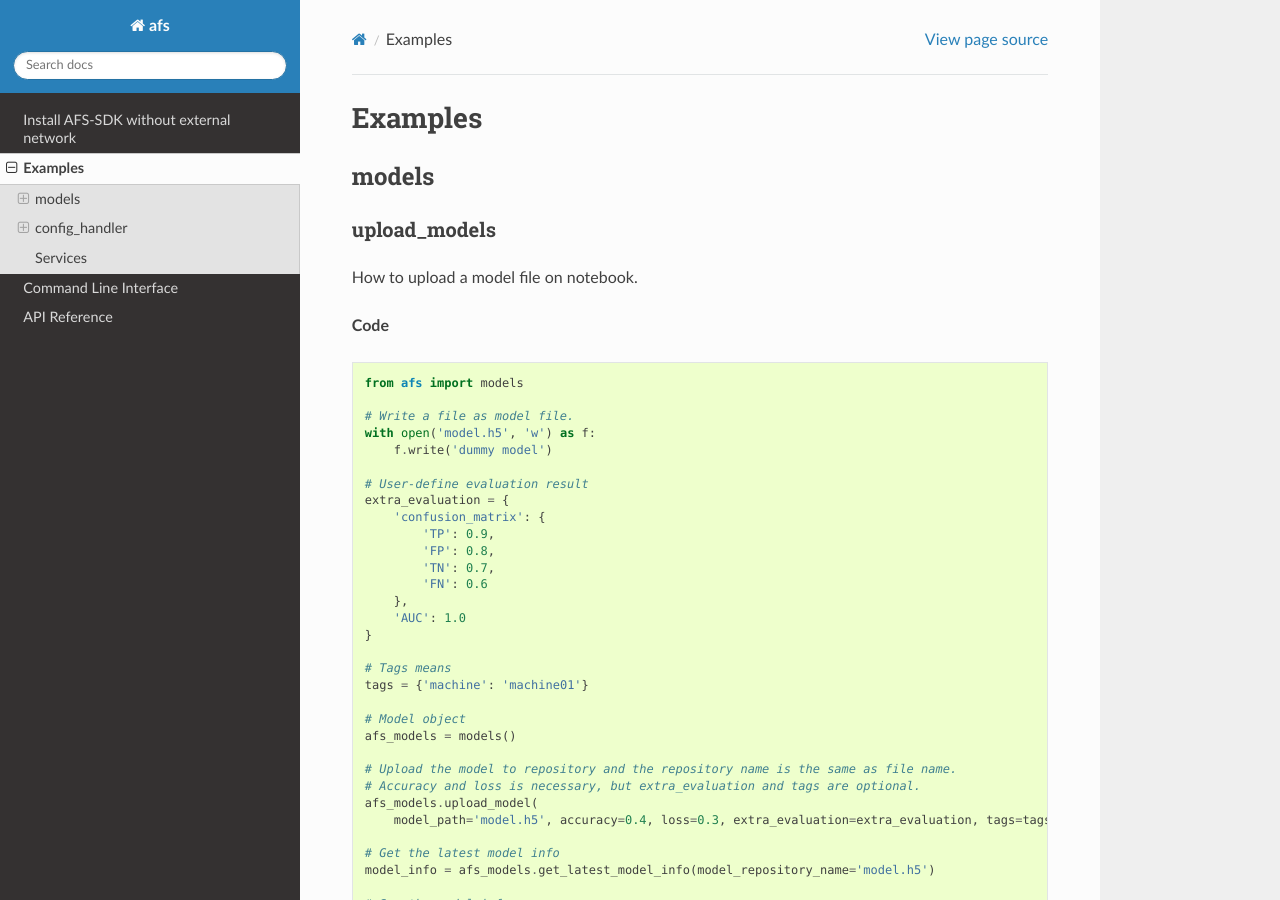
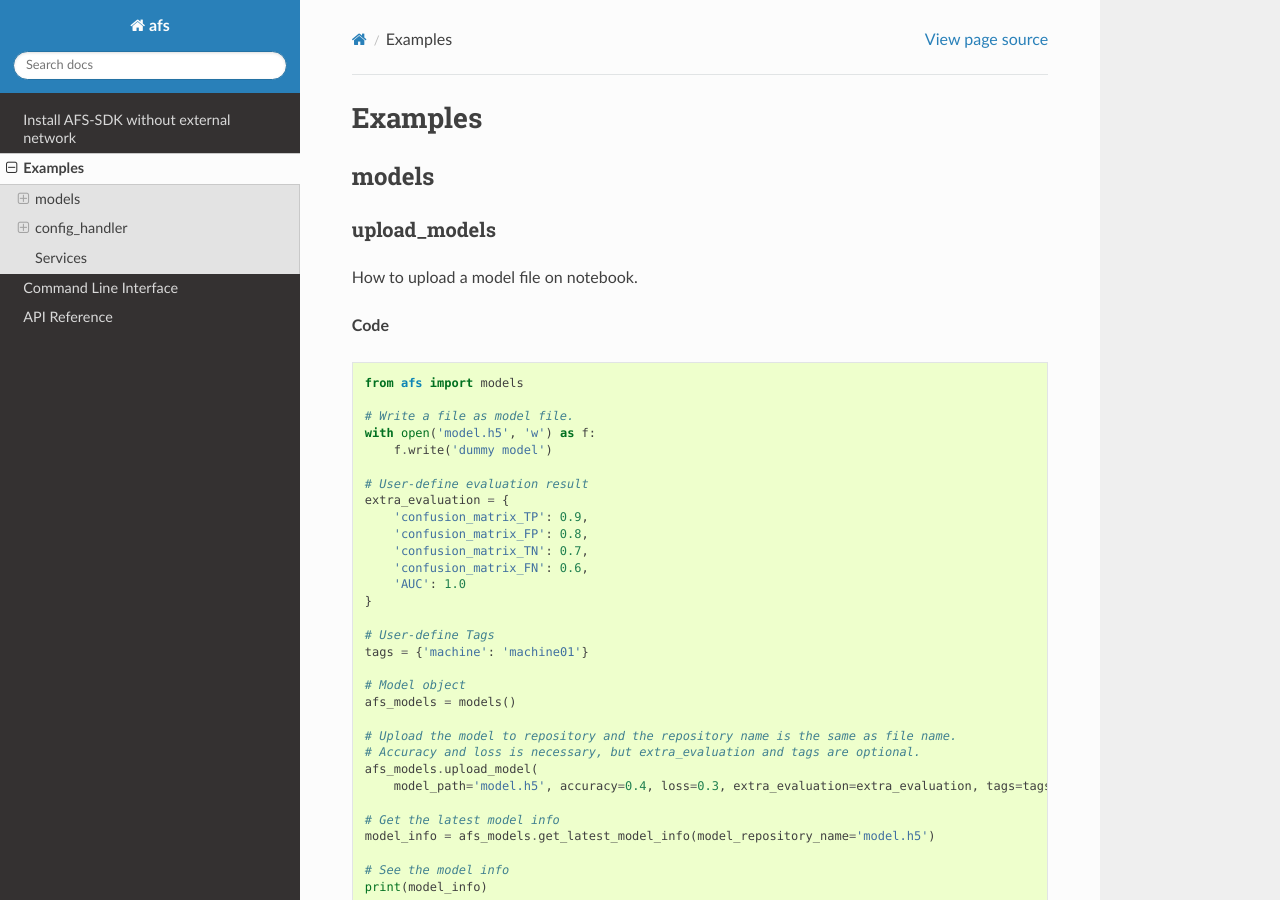
Before and after one commit to WISE-AIFS/afs2-model, a Sphinx documentation site: the page built from docs/Examples.md, in a window 1280 px wide and 900 px high. Built offline with Sphinx 7.4.7 and the Read the Docs theme 2.0.0, drawn with Linux system fonts in a browser that asks for light colours.

Commit message:
update models example

```diff
--- a/docs/Examples.md
+++ b/docs/Examples.md
@@ -18,16 +18,14 @@ with open('model.h5', 'w') as f:
 
 # User-define evaluation result
 extra_evaluation = {
-    'confusion_matrix': {
-        'TP': 0.9,
-        'FP': 0.8,
-        'TN': 0.7,
-        'FN': 0.6
-    },
+    'confusion_matrix_TP': 0.9,
+    'confusion_matrix_FP': 0.8,
+    'confusion_matrix_TN': 0.7,
+    'confusion_matrix_FN': 0.6,
     'AUC': 1.0
 }
 
-# Tags means
+# User-define Tags
 tags = {'machine': 'machine01'}
 
 # Model object
```
